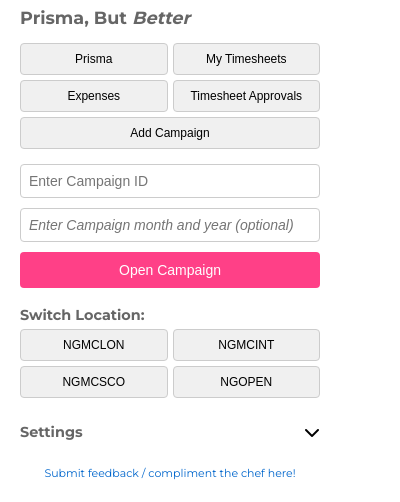
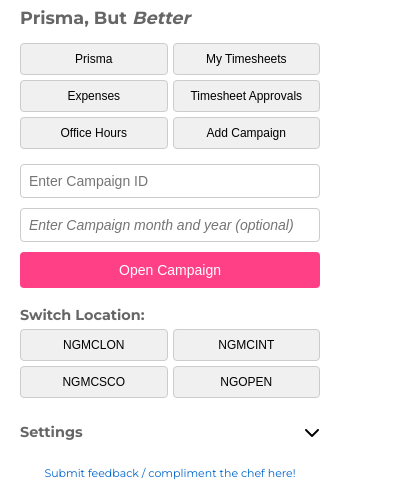
Before and after one commit to harrydbarnes/EMC-Toolshed-Extension, a browser extension: page popup.html in a window 400 px wide. Shown: the part 52-554 px from the top of the page. Drawn offline with Linux system fonts and the light colour scheme.

Commit message:
Update popup.html
office hours button

```diff
--- a/popup.html
+++ b/popup.html
@@ -21,7 +21,7 @@
             <button id="timesheetsButton" class="nav-button">My Timesheets</button>
             <button id="expensesButton" class="nav-button">Expenses</button>
             <button id="approvalsButton" class="nav-button">Timesheet Approvals</button>
-            <button id="addCampaignButton" class="nav-button">Add Campaign</button>
+            <button id="officeHoursButton" class="nav-button">Office Hours</button> <button id="addCampaignButton" class="nav-button">Add Campaign</button>
         </div>
 
         <div class="input-group">
```
